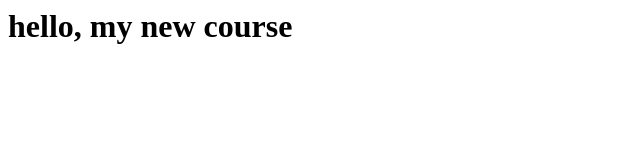
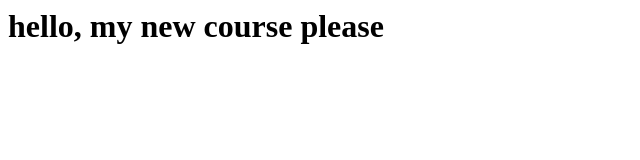
Before and after one commit to mhmdsrjz/coursera-test, a plain HTML site: page site/index.html in a window 1280 px wide. Shown: the whole page, without its empty margins (0-640 px from the left). Drawn offline with Linux system fonts and the light colour scheme.

Commit message:
last ver

```diff
--- a/site/index.html
+++ b/site/index.html
@@ -3,6 +3,6 @@
 	<title>Hello</title>
 </head>
 <body>
-	<h1>hello, my new course</h1>
+	<h1>hello, my new course please</h1>
 </body>
 </html>
```
